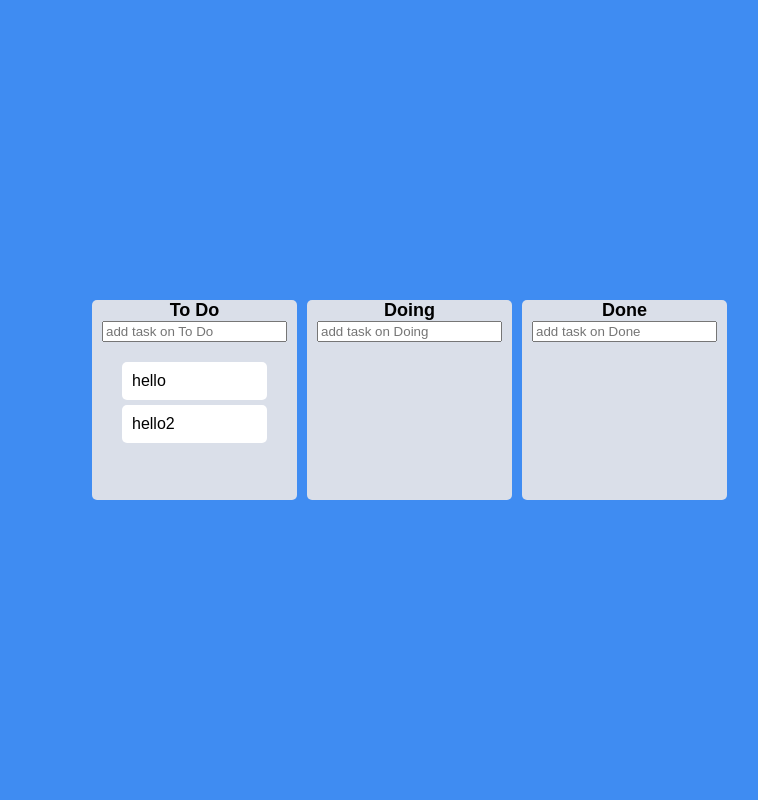
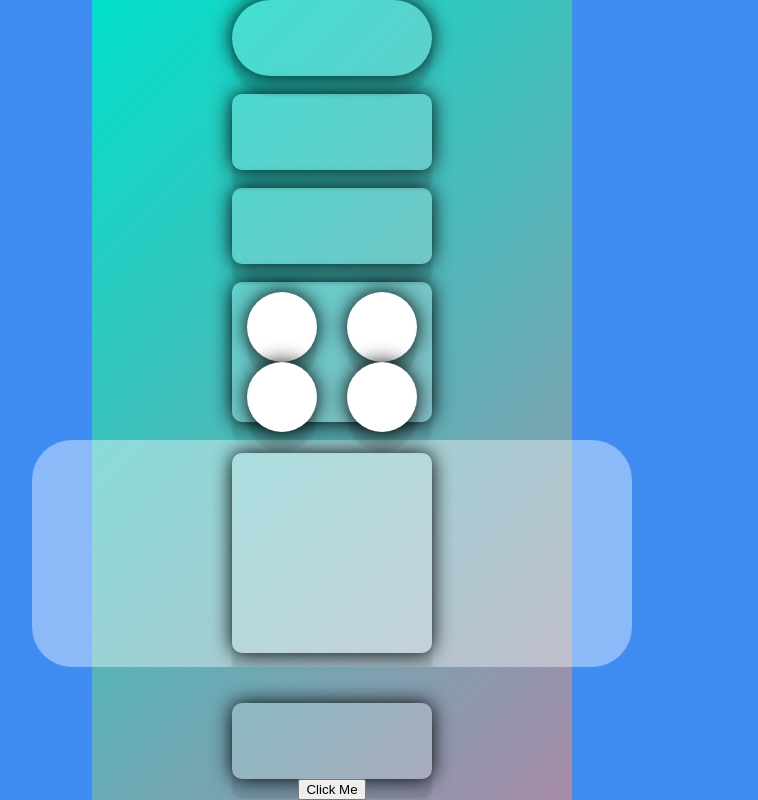
Before and after one commit to hyungjun-tech01/my-app, a React (Create React App) app: page / in a window 1280 px wide. Shown: the whole page, without its empty margins (308-1066 px from the left). Built offline with nearby package versions, Linux system fonts and the light colour scheme.

Commit message:
제스쳐 제어

```diff
--- a/package.json
+++ b/package.json
@@ -12,6 +12,7 @@
     "@types/react-dom": "^18.0.10",
     "@types/react-helmet": "^6.1.6",
     "apexcharts": "^3.37.0",
+    "framer-motion": "^10.0.1",
     "react": "^18.2.0",
     "react-apexcharts": "^1.4.0",
     "react-beautiful-dnd": "^13.1.1",
--- /dev/null
+++ b/src/AppAni.tsx
@@ -0,0 +1,127 @@
+import {motion, useMotionValue, useTransform} from "framer-motion";
+import styled from "styled-components";
+import {useRef} from "react";
+
+const Wrapper = styled(motion.div)`
+  display : flex;
+  flex-direction : column;
+  max-width : 480px;
+  margin : 0 auto;
+  justify-content : center;
+  align-items : center;
+  height : 100vh;
+`;
+const Box = styled(motion.div)`
+    width : 200px;
+    height : 200px;
+    display : grid;
+    grid-template-columns : repeat(2,1fr);
+    background-color : rgba(255,255,255,0.2);
+    border-radius: 10px;
+    box-shadow : 0 20px 3px rgba(0,0,0,0.1), 0 0px 20px
+`;
+const Circle = styled(motion.div)`
+    background-color : white;
+    place-self : center;
+    width : 70px;
+    height : 70px;
+    border-radius: 35px;
+    box-shadow : 0 20px 3px rgba(0,0,0,0.1), 0 0px 20px
+`;
+const boxVariants = {
+    start:{
+        opacity:0,
+        scale:0.5,
+    },
+    end:{
+        opacity:1,
+        scale:1,
+        transition:{
+            type:"spring",
+            duration:0.5,
+            bounce:0.5,
+            delayChildren : 0.5,
+            staggerChildren: 0.5,
+        }
+    }
+};
+ const circleVariants = {
+    start:{
+        opacity:0,
+        y: -10,
+    },
+    end:{
+        opacity:1,
+        y:10,
+    },
+ }
+ const BiggerBox = styled.div`
+    width: 600px;
+    height : 600px;
+    background-color : rgba(255,255,255,0.4);
+    border-radius: 40px;
+    display:flex;
+    justify-content:center;
+    align-items:center;
+    overflow : hidden;
+ `;
+ const boxGestureVariants = {
+    hover:{scale:1.1, rotateZ:90},
+    click: {scale:1, borderRadius:"100px"},
+    drag : { backgroundColor : "rgba(46,204,113)", transition:{duration:5} }
+ }
+const myVars ={
+    start : {scale:0},
+    end: {scale:1 , rotateZ:360, transition:{ type:"spring", damping:5, delay:0.5}}
+}
+function AppAni(){
+    const biggerBoxRef = useRef<HTMLDivElement>(null);
+    const x = useMotionValue(0);
+    const potato = useTransform(x, [-800,0,800], [2, 1, 0.1])
+    const gradient = useTransform(
+        x,
+        [-800,800],
+        [
+            "linear-gradient(135deg, rgb(0, 210, 238), rgb(0, 83, 238))",
+            "linear-gradient(135deg, rgb(0, 238, 155), rgb(238, 178, 0))",
+        ]
+    );
+    return (
+        <Wrapper style={{background:gradient}}>
+            <Box transition={{delay:3, duration:3 }}animate={{borderRadius : "100px"}}  />
+            <br/>
+            <Box
+                transition={{type:"spring", damping:5 , delay:0.5}}
+                initial={{scale:0}}
+                animate={{scale : 1, rotateZ:360}}
+            />
+            <br/>
+            <Box variants={myVars} initial = "start" animate="end" />
+            <br/>
+
+            <Box variants={boxVariants} initial = "start" animate = "end">
+               <Circle variants={circleVariants}/>
+               <Circle variants={circleVariants}/>
+               <Circle variants={circleVariants}/>
+               <Circle variants={circleVariants}/>
+            </Box>
+<br/>
+            <BiggerBox ref={biggerBoxRef}>
+                <Box drag
+                dragSnapToOrigin
+                dragConstraints= {biggerBoxRef}
+                variants = {boxGestureVariants}
+                whileHover="hover"
+                whileDrag="drag"
+                whileTap="click"/>
+            </BiggerBox>
+<br/><br/>
+            <Box style={{x, scale:potato}} drag="x" dragSnapToOrigin />
+            <button onClick={()=>x.set(200)}>Click Me</button>
+            <motion.div> </motion.div>
+        </Wrapper>
+    );
+}
+export default AppAni;
+
+// npm install framer-motion
--- a/src/index.tsx
+++ b/src/index.tsx
@@ -2,11 +2,12 @@ import React from 'react';
 //import ReactDOM from "react-dom";
 import ReactDOM from 'react-dom/client';
 import { QueryClient , QueryClientProvider} from 'react-query';
-import App from './App';
-import AppDnd from "./AppDnd";
+//import App from './App';
+//import AppDnd from "./AppDnd";
 import {RecoilRoot} from "recoil";
 import { createGlobalStyle, ThemeProvider } from 'styled-components';
 import { darkTheme, lightTheme } from './theme';
+import AppAni from "./AppAni";
 const GlobalStyle = createGlobalStyle`
 @import url('https://fonts.googleapis.com/css2?family=Source+Sans+Pro:wght@300;400&display=swap');
 html, body, div, span, applet, object, iframe,
@@ -79,7 +80,7 @@ root.render(
   <ThemeProvider theme={darkTheme}>
     <RecoilRoot>
         <GlobalStyle />
-        <AppDnd />
+        <AppAni />
     </RecoilRoot>
   </ThemeProvider>
 
```
Also changed, not shown: 1 other file (tests, documents, lock files or other folders).
